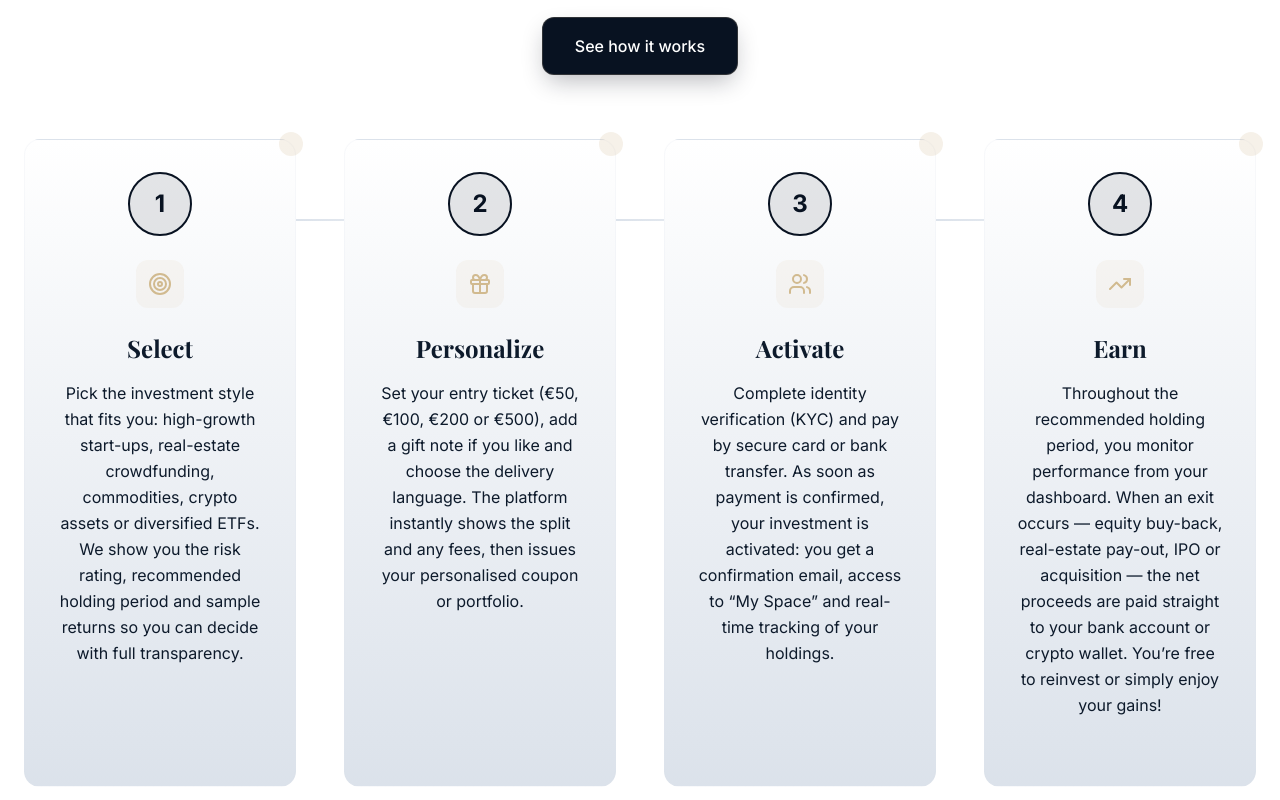
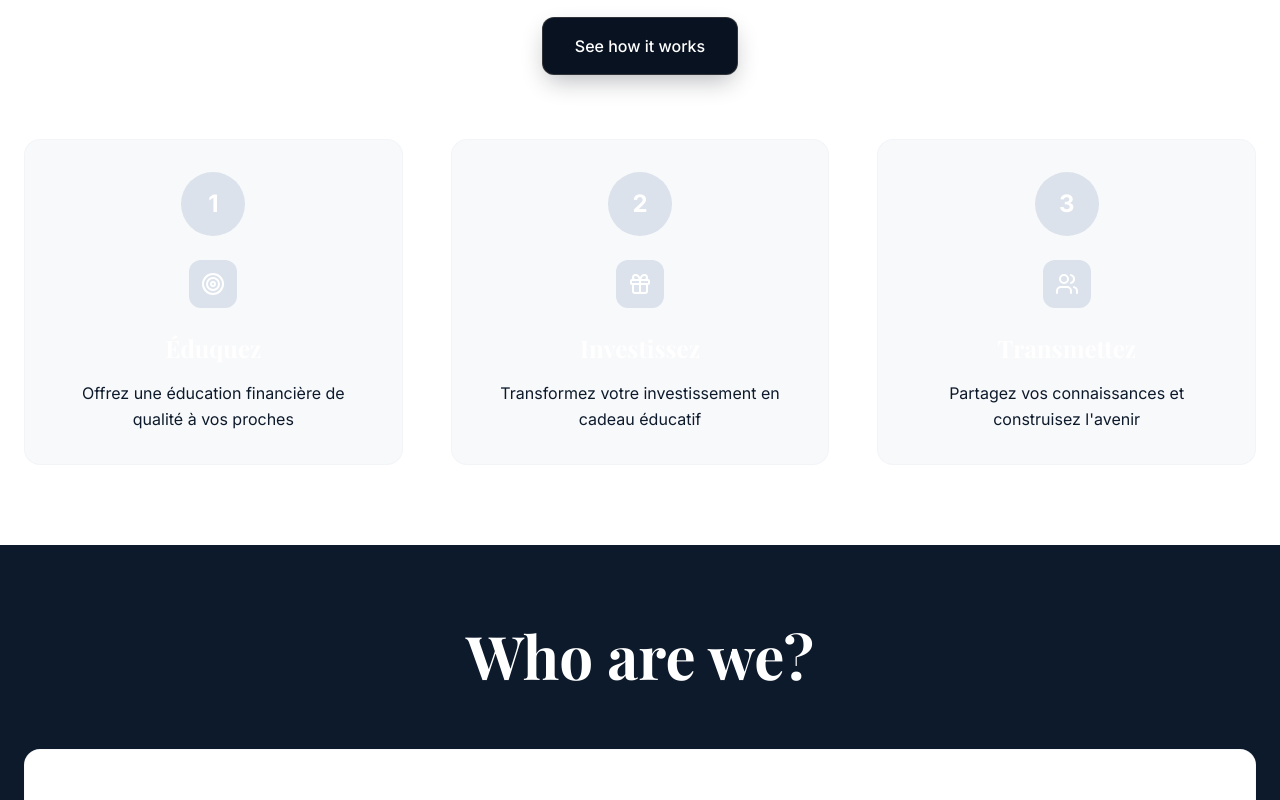
Before and after one commit to 0scarito/prismacapital, a React (Vite) app: page / in a window 1280 px wide. Shown: the part 1080-1880 px from the top of the page. Built offline with nearby package versions, Linux system fonts and the light colour scheme; the HTML template or start-up script is replaced by a standard one.

Commit message:
Revert "Notre mission" section
Revert the changes made to the "Notre mission" section to restore the previous state with three grey boxes and the titles "Educez", "Investissez", and "Transmettez".

```diff
--- a/src/components/HowItWorksSection.tsx
+++ b/src/components/HowItWorksSection.tsx
@@ -9,31 +9,21 @@ const HowItWorksSection = () => {
   const steps = [
     {
       number: "1",
-      title: t('howItWorks.steps.0.title'),
-      description: t('howItWorks.steps.0.description'),
-      icon: Target,
-      interaction: t('howItWorks.steps.0.interaction')
+      title: "Éduquez",
+      description: "Offrez une éducation financière de qualité à vos proches",
+      icon: Target
     },
     {
       number: "2",
-      title: t('howItWorks.steps.1.title'),
-      description: t('howItWorks.steps.1.description'),
-      icon: Gift,
-      interaction: t('howItWorks.steps.1.interaction')
+      title: "Investissez",
+      description: "Transformez votre investissement en cadeau éducatif",
+      icon: Gift
     },
     {
       number: "3",
-      title: t('howItWorks.steps.2.title'),
-      description: t('howItWorks.steps.2.description'),
-      icon: Users,
-      interaction: t('howItWorks.steps.2.interaction')
-    },
-    {
-      number: "4",
-      title: t('howItWorks.steps.3.title'),
-      description: t('howItWorks.steps.3.description'),
-      icon: TrendingUp,
-      interaction: t('howItWorks.steps.3.interaction')
+      title: "Transmettez",
+      description: "Partagez vos connaissances et construisez l'avenir",
+      icon: Users
     }
   ];
 
@@ -59,57 +49,37 @@ const HowItWorksSection = () => {
         </div>
 
         {/* Steps Grid */}
-        <div className="grid md:grid-cols-4 gap-8 lg:gap-12">
+        <div className="grid md:grid-cols-3 gap-8 lg:gap-12">
           {steps.map((step, index) => (
             <div
               key={step.number}
               className="relative group"
-              onMouseEnter={() => setHoveredStep(index)}
-              onMouseLeave={() => setHoveredStep(null)}
             >
-              {/* Connection Line */}
-              {index < steps.length - 1 && (
-                <div className="hidden md:block absolute top-20 left-full w-full h-[2px] bg-gradient-to-r from-border to-transparent z-0"></div>
-              )}
-
               {/* Step Card */}
-              <div className="relative bg-gradient-subtle rounded-2xl p-8 shadow-card hover:shadow-glow transition-all duration-500 z-10 border border-border/20 h-full">
+              <div className="bg-muted/20 rounded-2xl p-8 border border-border/20 h-full">
                 {/* Step Number */}
-                <div className="w-16 h-16 rounded-full bg-primary/10 border-2 border-primary flex items-center justify-center mb-6 mx-auto group-hover:scale-110 transition-transform duration-300">
-                  <span className="font-sans font-bold text-2xl text-primary">
+                <div className="w-16 h-16 rounded-full bg-muted flex items-center justify-center mb-6 mx-auto">
+                  <span className="font-sans font-bold text-2xl text-foreground">
                     {step.number}
                   </span>
                 </div>
 
                 {/* Icon */}
                 <div className="flex justify-center mb-6">
-                  <div className="w-12 h-12 rounded-lg bg-secondary/10 flex items-center justify-center group-hover:bg-secondary/20 transition-colors duration-300">
-                    <step.icon className="w-6 h-6 text-secondary" strokeWidth={2} />
+                  <div className="w-12 h-12 rounded-lg bg-muted flex items-center justify-center">
+                    <step.icon className="w-6 h-6 text-foreground" strokeWidth={2} />
                   </div>
                 </div>
 
                 {/* Content */}
                 <div className="text-center">
-                  <h3 className="font-serif font-bold text-2xl text-card-foreground mb-4">
+                  <h3 className="font-serif font-bold text-2xl text-foreground mb-4">
                     {step.title}
                   </h3>
-                  <p className="font-sans text-muted-foreground leading-relaxed mb-4">
+                  <p className="font-sans text-muted-foreground leading-relaxed">
                     {step.description}
                   </p>
-
-                  {/* Interaction hint */}
-                  <p className="font-sans text-sm text-primary/70 opacity-0 group-hover:opacity-100 transition-opacity duration-300">
-                    {step.interaction}
-                  </p>
                 </div>
-
-                {/* Decorative Element */}
-                <div className="absolute -top-2 -right-2 w-6 h-6 bg-secondary/20 rounded-full group-hover:scale-125 transition-transform duration-300"></div>
-
-                {/* Hover effect overlay */}
-                {hoveredStep === index && (
-                  <div className="absolute inset-0 bg-gradient-to-br from-primary/5 to-secondary/5 rounded-2xl pointer-events-none"></div>
-                )}
               </div>
             </div>
           ))}
```
